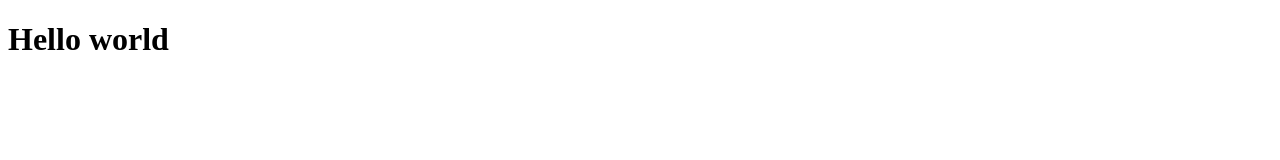
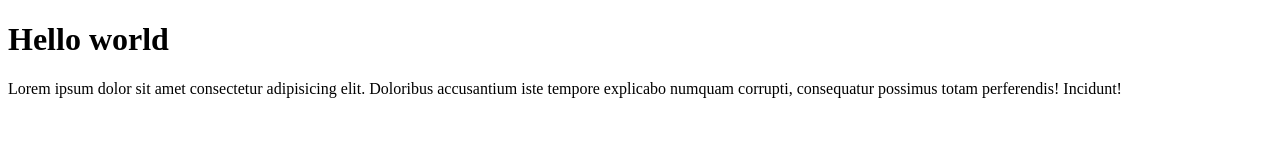
Before and after one commit to frankyhukom/frnk-git-test, a plain HTML site: page index.html in a window 1280 px wide. Drawn offline with Linux system fonts and the light colour scheme.

Commit message:
menambahkan paragraf

```diff
--- a/index.html
+++ b/index.html
@@ -7,5 +7,6 @@
 </head>
 <body>
     <h1>Hello world</h1>
+    <p>Lorem ipsum dolor sit amet consectetur adipisicing elit. Doloribus accusantium iste tempore explicabo numquam corrupti, consequatur possimus totam perferendis! Incidunt!</p>
 </body>
 </html>
```
